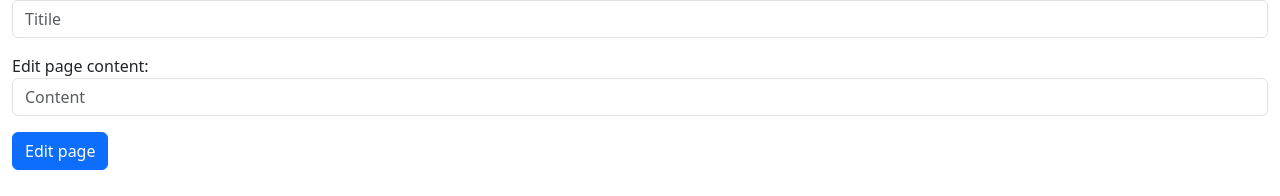
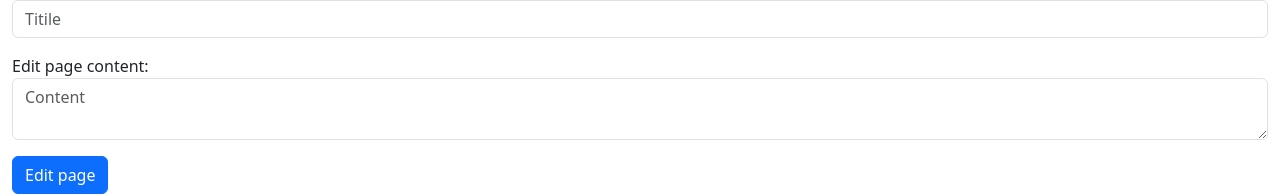
Before and after one commit to AntonForikov/homework65, a React (Vite) app: page /pages/admin in a window 1280 px wide. Shown: the part 208-404 px from the top of the page. Built offline with nearby package versions, Linux system fonts and the light colour scheme; no server answers.

Commit message:
refactor: Edit/Add change input element to textarea

```diff
--- a/src/containers/AddEdit/AddEdit.tsx
+++ b/src/containers/AddEdit/AddEdit.tsx
@@ -77,7 +77,7 @@ const AddEdit: React.FC<Props> = ({setRerender}) => {
     setNewPageName(value);
   };
 
-  const pageChange = (e: React.ChangeEvent<HTMLInputElement>) => {
+  const pageChange = (e: React.ChangeEvent<HTMLInputElement | HTMLTextAreaElement>) => {
     const {name, value} = e.target;
 
     setTargetPage((prevState) => ({
@@ -178,8 +178,7 @@ const AddEdit: React.FC<Props> = ({setRerender}) => {
               </div>
               <div className="form-group my-3">
                 <label htmlFor="content">{edit ? 'Edit page content:' : 'New page content'}</label>
-                <input
-                  type="text"
+                <textarea
                   className="form-control"
                   id="content"
                   name="content"
```
